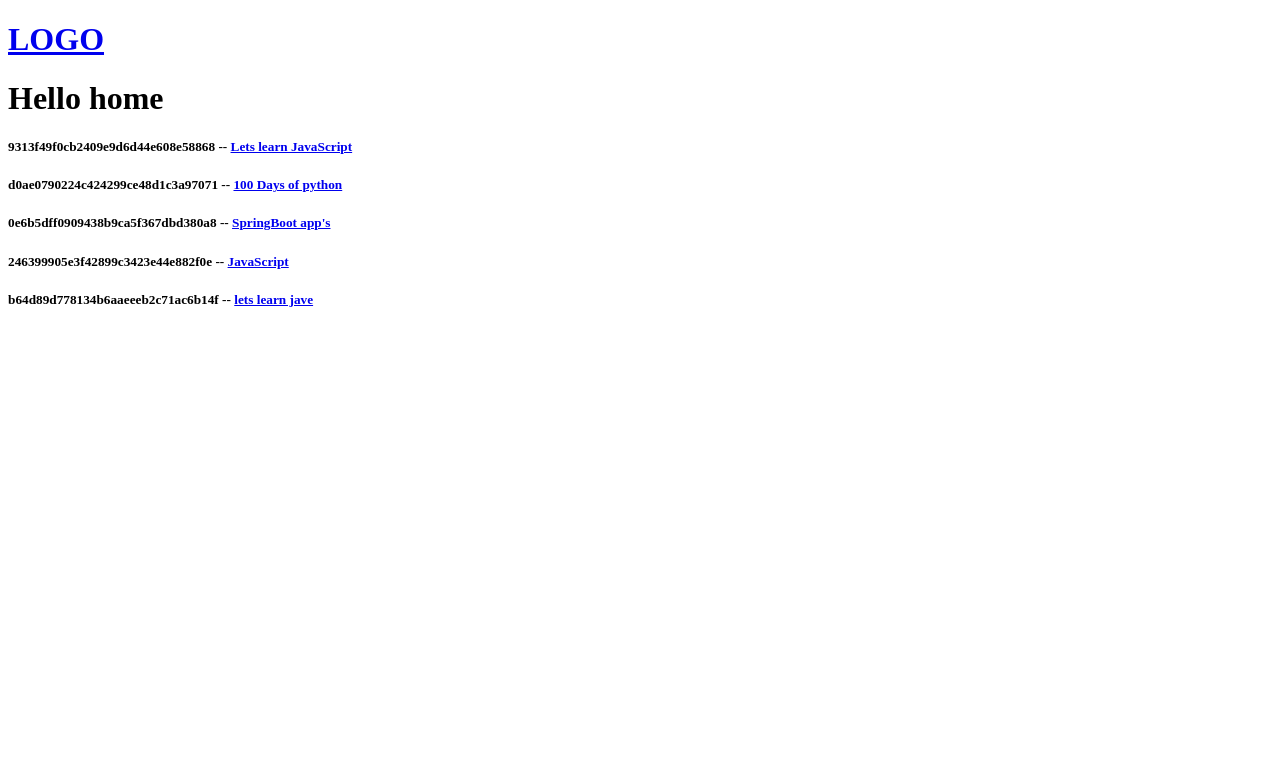
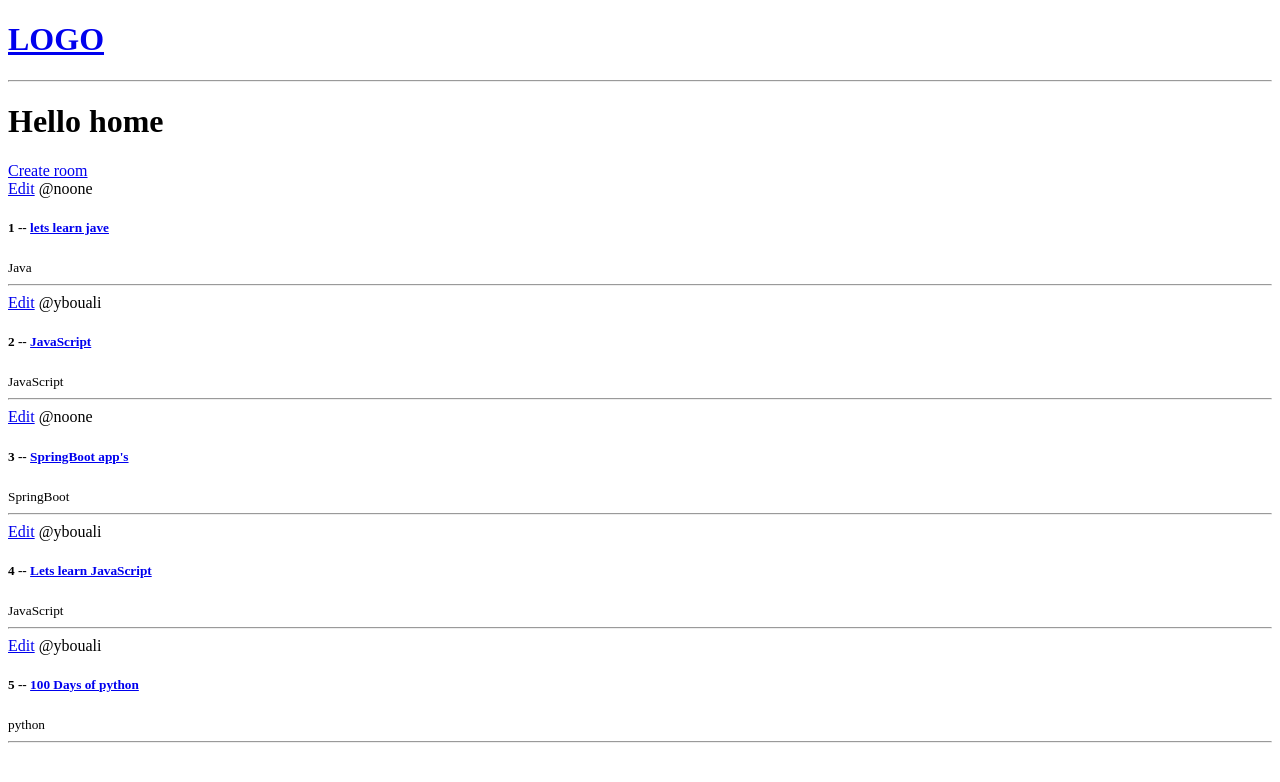
Before and after one commit to Ybouali/studyroom, a Django app: page / in a window 1280 px wide. Shown: the top 782 px of the page. Run offline with Django 5.2, Linux system fonts and the light colour scheme; data comes from the database, SQL or seed files in the repository; both versions use the stored data as it was after the commit.

Commit message:
working on the update room info

```diff
--- a/base/admin.py
+++ b/base/admin.py
@@ -2,6 +2,8 @@ from django.contrib import admin
 
 # Register your models here.
 
-from .models import Room
+from .models import Room, Message, Topic
 
 admin.site.register(Room)
+admin.site.register(Message)
+admin.site.register(Topic)
--- a/base/models.py
+++ b/base/models.py
@@ -1,15 +1,49 @@
+import uuid
 from django.db import models
+from django.contrib.auth.models import User
 
 # Create your models here.
 
+
+class Topic(models.Model):
+
+    name = models.CharField(max_length=200)
+
+    updated = models.DateTimeField(auto_now=True)
+    created = models.DateTimeField(auto_now_add=True)
+    id = models.UUIDField(primary_key=True, default=uuid.uuid4, editable=False)
+
+    def __str__(self) -> str:
+        return self.name
+
 class Room(models.Model):
-    # host =
-    # topic =
+    host = models.ForeignKey(User, on_delete=models.SET_NULL, null=True)
+    # 1 - many : room can have multiple topics if the topic is deleted the topic in room will be set to null
+    # the null hase been added to allow database to be null at the faild topic
+    topic = models.ForeignKey(Topic, on_delete=models.SET_NULL, null=True)
     name = models.CharField(max_length=200)
     description = models.TextField(null=True, blank=True)
     # participants =
     updated = models.DateTimeField(auto_now=True)
     created = models.DateTimeField(auto_now_add=True)
+    id = models.UUIDField(primary_key=True, default=uuid.uuid4, editable=False)
+
+    class Meta:
+        ordering = ['-updated', '-created']
 
     def __str__(self) -> str:
-        return self.name
+        return str(self.name)
+
+class Message(models.Model):
+    # the CASCADE will help us example if the user is deleted all his message will be deleted
+    # 1 -> many: the user can have multiple messages
+    user = models.ForeignKey(User, on_delete=models.CASCADE)
+    # 1 -> many: the room can have multiple messages
+    room = models.ForeignKey(Room, on_delete=models.CASCADE)
+    body = models.TextField()
+    updated = models.DateTimeField(auto_now=True)
+    created = models.DateTimeField(auto_now_add=True)
+    id = models.UUIDField(primary_key=True, default=uuid.uuid4, editable=False)
+
+    def __str__(self) -> str:
+        return self.body[0:50]
--- a/base/templates/base/home.html
+++ b/base/templates/base/home.html
@@ -5,11 +5,16 @@
 <h1> Hello home </h1>
 
     <div>
+        <a href="{% url 'create-room' %}" >Create room</a>
 
         <div>
-            {% for room in rooms %}
+            {% for i, room in rooms %}
                 <div>
-                    <h5>{{room.id}} -- <a href="{% url 'room' room.id %}" >{{room.name}}</a></h5>
+                    <a href="{% url 'update-room' room.id %}">Edit</a>
+                    <span>@{{room.host.username}}</span>
+                    <h5>{{i}} -- <a href="{% url 'room' room.id %}" >{{room.name}}</a></h5>
+                    <small>{{room.topic.name}}</small>
+                    <hr/>
                 </div>
             {% endfor %}
 
--- a/base/urls.py
+++ b/base/urls.py
@@ -3,5 +3,7 @@ from . import views
 
 urlpatterns = [
     path('', views.home, name="home"),
-    path('room/<str:pk>', views.room, name="room")
+    path('room/<str:pk>/', views.room, name="room"),
+    path('create-room/', views.createRoom, name="create-room"),
+    path('update-room/<str:pk>/', views.updateRoom, name="update-room")
 ]
--- a/base/views.py
+++ b/base/views.py
@@ -1,6 +1,7 @@
 from django.http import HttpResponse
-from django.shortcuts import render
+from django.shortcuts import render, redirect
 
+from base.forms import RoomForm
 from base.models import Room
 
 # rooms = [
@@ -14,7 +15,7 @@ def home(request):
 
     rooms = Room.objects.all()
 
-    context = { 'rooms': rooms }
+    context = { 'rooms': enumerate(rooms, start=1) }
 
     return render(request, 'base/home.html', context)
 
@@ -22,10 +23,28 @@ def room(request, pk):
 
     room = Room.objects.get(id=pk)
 
-    # for i in rooms:
-
-    #     if i['id'] == int(pk):
-    #         room = i
     context = {'room': room}
 
     return render(request, 'base/room.html', context)
+
+def createRoom(request):
+
+    form = RoomForm()
+
+    if request.method == 'POST':
+        form = RoomForm(request.POST)
+        if form.is_valid():
+            form.save()
+            return redirect('home')
+
+    context = {'form': form}
+
+    return render(request, 'base/room_form.html', context)
+
+def updateRoom(request, pk):
+    room = Room.objects.get(id=pk)
+
+    form = RoomForm(instance=room)
+
+    context = {'form': form }
+    return render(request, 'base/room_form.html', context)
--- a/templates/navbar.html
+++ b/templates/navbar.html
@@ -1,3 +1,4 @@
 <a href="/" >
     <h1> LOGO </h1>
+    <hr/>
 </a>
```
Also changed, not shown: base/forms.py (added, +8 -0 lines), base/templates/base/room_form.html (added, +13 -0 lines), base/migrations/0001_initial.py, base/migrations/0002_topic_room_host_message_room_topic.py (added), db.sqlite3.
